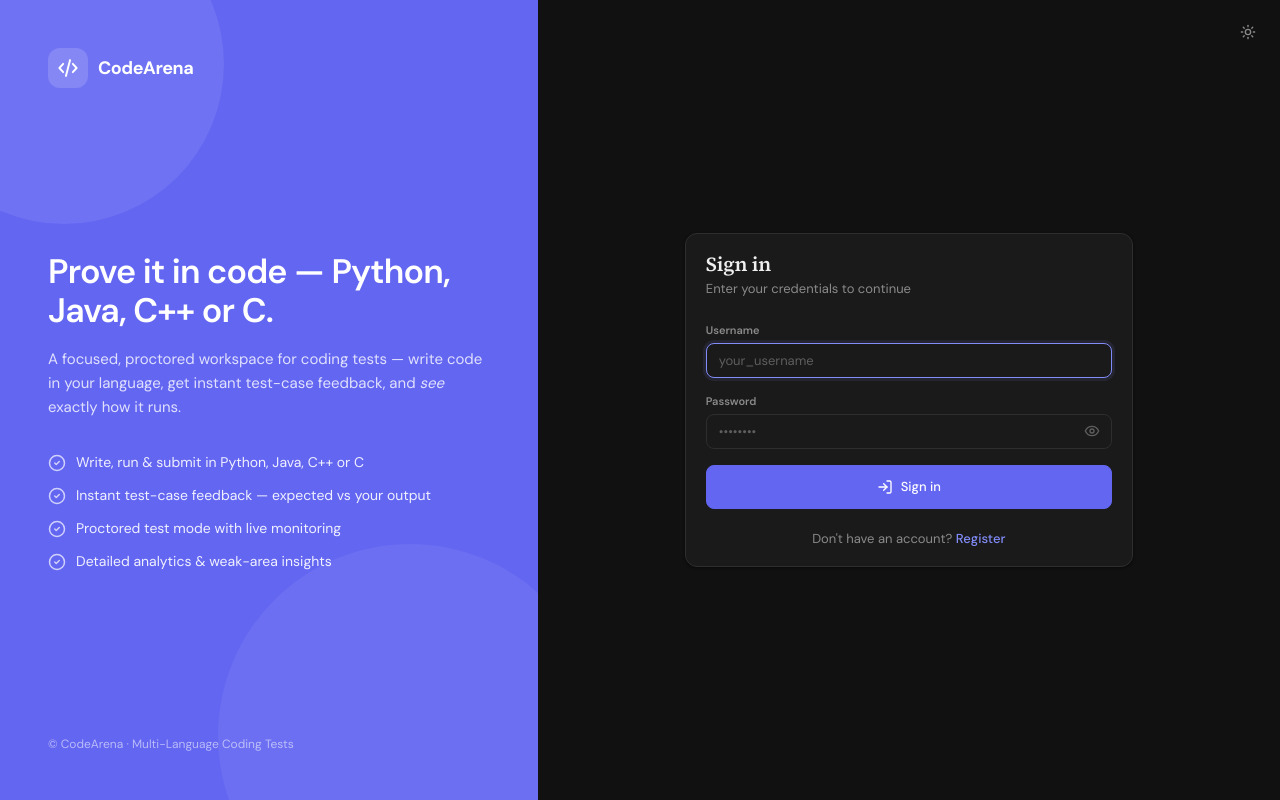
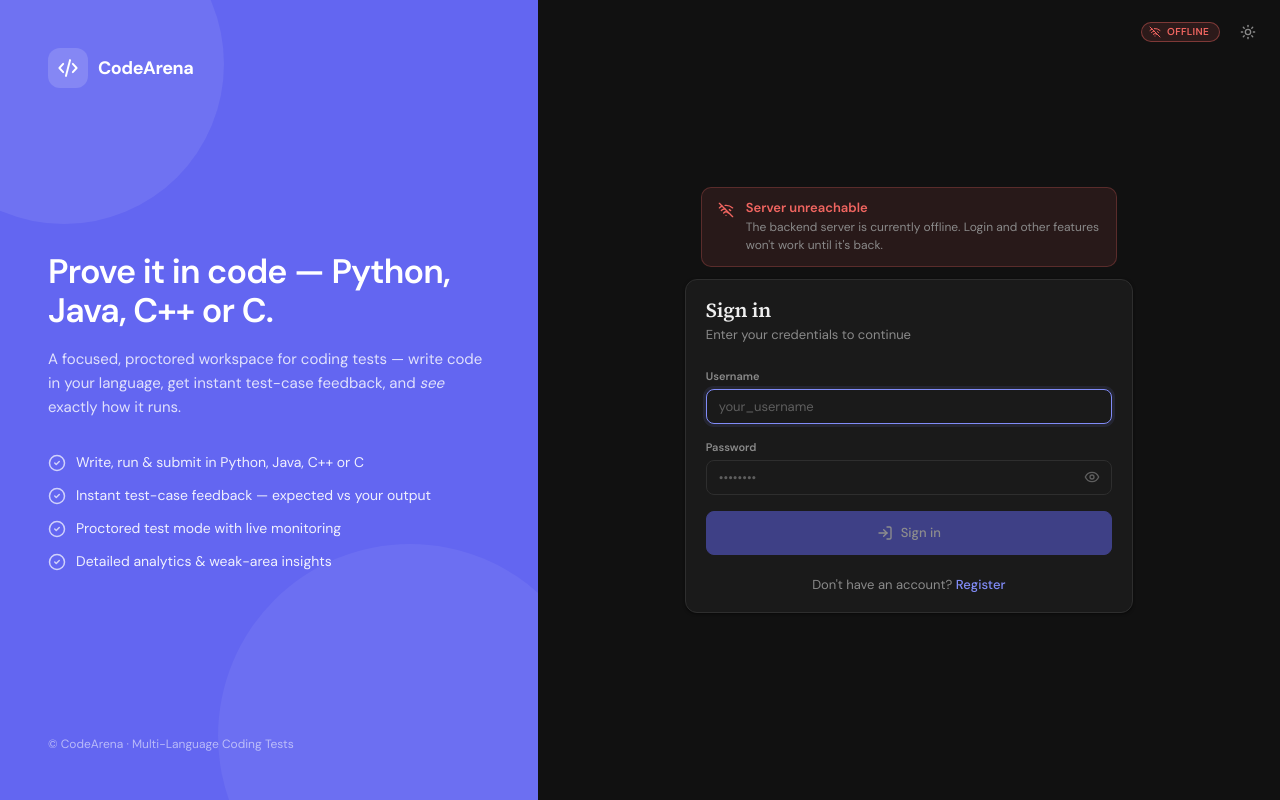
Before and after one commit to Mohanakumar-07/CodeCompiler, a React (Vite) app in the folder frontend/: page /login in a window 1280 px wide. Built offline with nearby package versions, Linux system fonts and the light colour scheme; no server answers.

Commit message:
dashboard fix

```diff
--- a/frontend/src/components/Topbar.jsx
+++ b/frontend/src/components/Topbar.jsx
@@ -2,10 +2,13 @@ import { PanelLeft, HelpCircle } from 'lucide-react'
 import { useAuth } from '../context/AuthContext'
 import ThemeToggle from './ui/ThemeToggle'
 import Breadcrumb from './ui/Breadcrumb'
+import ServerStatusBadge from './ui/ServerStatusBadge'
+import useBackendStatus from '../hooks/useBackendStatus'
 
 export default function Topbar({ onMenuClick, onTour }) {
   const { user } = useAuth()
   const initial = (user?.full_name || user?.username || '?')[0].toUpperCase()
+  const { online, checking } = useBackendStatus()
 
   return (
     <header className="flex items-center justify-between gap-3 h-12 px-4 lg:px-6 flex-shrink-0 bg-surface border-b border-line">
@@ -21,8 +24,9 @@ export default function Topbar({ onMenuClick, onTour }) {
         <Breadcrumb />
       </div>
 
-      {/* Right: tour + theme + user */}
+      {/* Right: status + tour + theme + user */}
       <div className="flex items-center gap-2">
+        <ServerStatusBadge online={online} checking={checking} />
         {onTour && (
           <button onClick={onTour} title="Take a guided tour"
             className="inline-flex items-center justify-center w-8 h-8 rounded-lg text-t3 hover:text-brand hover:bg-surface-h transition-colors">
--- a/frontend/src/components/ui/AuthShell.jsx
+++ b/frontend/src/components/ui/AuthShell.jsx
@@ -1,6 +1,8 @@
 import { CheckCircle2 } from 'lucide-react'
 import { LogoMark } from './Logo'
 import ThemeToggle from './ThemeToggle'
+import ServerStatusBadge from './ServerStatusBadge'
+import useBackendStatus from '../../hooks/useBackendStatus'
 
 const FEATURES = [
   'Write, run & submit in Python, Java, C++ or C',
@@ -10,6 +12,7 @@ const FEATURES = [
 ]
 
 export default function AuthShell({ children }) {
+  const { online, checking } = useBackendStatus()
   return (
     <div className="min-h-screen flex bg-beige-pg">
       {/* Brand panel */}
@@ -48,7 +51,10 @@ export default function AuthShell({ children }) {
 
       {/* Form panel */}
       <div className="flex-1 flex items-center justify-center px-4 py-10 relative">
-        <div className="absolute top-4 right-4"><ThemeToggle /></div>
+        <div className="absolute top-4 right-4 flex items-center gap-3">
+          <ServerStatusBadge online={online} checking={checking} />
+          <ThemeToggle />
+        </div>
         <div className="w-full max-w-md animate-fade-in">
           {/* compact brand for small screens (brand panel hidden) */}
           <div className="lg:hidden flex flex-col items-center mb-8">
--- a/frontend/src/components/ui/CertificateModal.jsx
+++ b/frontend/src/components/ui/CertificateModal.jsx
@@ -1,4 +1,5 @@
 import { useRef } from 'react'
+import { createPortal } from 'react-dom'
 import { jsPDF } from 'jspdf'
 import { X, Download, FileText } from 'lucide-react'
 import toast from 'react-hot-toast'
@@ -52,7 +53,7 @@ export default function CertificateModal({ open, onClose, name, solved, avgScore
     } catch { toast.error('Could not generate PDF') }
   }
 
-  return (
+  return createPortal(
     <div className="fixed inset-0 z-50 flex items-center justify-center p-4" style={{ background: 'rgba(0,0,0,0.6)', backdropFilter: 'blur(4px)' }} onClick={onClose}>
       <div className="w-full max-w-4xl" onClick={(e) => e.stopPropagation()}>
         <div className="flex items-center justify-between mb-3">
@@ -115,6 +116,7 @@ export default function CertificateModal({ open, onClose, name, solved, avgScore
           </svg>
         </div>
       </div>
-    </div>
+    </div>,
+    document.body
   )
 }
--- a/frontend/src/components/ui/Modal.jsx
+++ b/frontend/src/components/ui/Modal.jsx
@@ -1,5 +1,6 @@
 import { X } from 'lucide-react'
 import { useEffect } from 'react'
+import { createPortal } from 'react-dom'
 
 export default function Modal({ open, onClose, title, children, size = 'md' }) {
   useEffect(() => {
@@ -18,7 +19,7 @@ export default function Modal({ open, onClose, title, children, size = 'md' }) {
     full: 'max-w-[95vw]',
   }[size] || 'max-w-2xl'
 
-  return (
+  return createPortal(
     <div className="modal-overlay" onClick={onClose}>
       <div className={`modal-box ${sizeClass}`} onClick={(e) => e.stopPropagation()}>
         <div className="flex items-center justify-between mb-5">
@@ -33,6 +34,7 @@ export default function Modal({ open, onClose, title, children, size = 'md' }) {
         </div>
         {children}
       </div>
-    </div>
+    </div>,
+    document.body
   )
 }
--- /dev/null
+++ b/frontend/src/components/ui/ServerStatusBadge.jsx
@@ -0,0 +1,54 @@
+import { Wifi, WifiOff } from 'lucide-react'
+
+/**
+ * Compact online / offline pill for the Topbar.
+ * Pulses green when online, glows red when offline.
+ */
+export default function ServerStatusBadge({ online, checking }) {
+  // Still waiting for first result
+  if (online === null) {
+    return (
+      <span className="server-badge server-badge--checking" title="Checking server…">
+        <span className="server-dot server-dot--checking" />
+        <span className="server-label">Checking…</span>
+      </span>
+    )
+  }
+
+  if (online) {
+    return (
+      <span className="server-badge server-badge--online" title="Backend server is reachable">
+        <span className="server-dot server-dot--online" />
+        <span className="server-label">Online</span>
+      </span>
+    )
+  }
+
+  return (
+    <span className="server-badge server-badge--offline" title="Cannot reach the backend server">
+      <WifiOff size={12} className="server-badge-icon" />
+      <span className="server-label">Offline</span>
+    </span>
+  )
+}
+
+/**
+ * Full-width banner for the login page when the backend is unreachable.
+ */
+export function ServerOfflineBanner({ online }) {
+  if (online === null || online === true) return null
+
+  return (
+    <div className="server-banner">
+      <div className="server-banner-inner">
+        <WifiOff size={16} className="server-banner-icon" />
+        <div>
+          <p className="server-banner-title">Server unreachable</p>
+          <p className="server-banner-desc">
+            The backend server is currently offline. Login and other features won't work until it's back.
+          </p>
+        </div>
+      </div>
+    </div>
+  )
+}
--- /dev/null
+++ b/frontend/src/hooks/useBackendStatus.js
@@ -0,0 +1,39 @@
+import { useState, useEffect, useCallback, useRef } from 'react'
+import api from '../api/client'
+
+/**
+ * Polls /api/health to track whether the backend is reachable.
+ * @param {number} intervalMs  How often to poll (default 15 s).
+ * @returns {{ online: boolean | null, checking: boolean, lastChecked: Date | null }}
+ *   `online` is null until the first check completes.
+ */
+export default function useBackendStatus(intervalMs = 15_000) {
+  const [online, setOnline]           = useState(null)   // null = unknown
+  const [checking, setChecking]       = useState(true)
+  const [lastChecked, setLastChecked] = useState(null)
+  const mountedRef = useRef(true)
+
+  const check = useCallback(async () => {
+    setChecking(true)
+    try {
+      await api.get('/health', { timeout: 5000 })
+      if (mountedRef.current) setOnline(true)
+    } catch {
+      if (mountedRef.current) setOnline(false)
+    } finally {
+      if (mountedRef.current) {
+        setChecking(false)
+        setLastChecked(new Date())
+      }
+    }
+  }, [])
+
+  useEffect(() => {
+    mountedRef.current = true
+    check()                                       // immediate first check
+    const id = setInterval(check, intervalMs)
+    return () => { mountedRef.current = false; clearInterval(id) }
+  }, [check, intervalMs])
+
+  return { online, checking, lastChecked }
+}
--- a/frontend/src/index.css
+++ b/frontend/src/index.css
@@ -393,3 +393,72 @@ body {
 
 /* ── Fullscreen proctoring ──────────────────────────────────────────────── */
 .fullscreen-mode { position: fixed !important; inset: 0 !important; z-index: 9999; background: var(--beige-pg); }
+
+/* ── Server status badge (Topbar) ──────────────────────────────────────── */
+.server-badge {
+  @apply inline-flex items-center gap-1.5;
+  padding: 3px 10px 3px 7px; border-radius: var(--r-full);
+  font: 600 10px/1 var(--sans); letter-spacing: 0.03em; text-transform: uppercase;
+  transition: all var(--t-base) var(--ease);
+  cursor: default; user-select: none;
+}
+.server-badge--online {
+  background: rgba(61,214,140,0.12); color: var(--ok);
+  border: 1px solid rgba(61,214,140,0.20);
+}
+.server-badge--offline {
+  background: rgba(240,101,96,0.12); color: var(--err);
+  border: 1px solid rgba(240,101,96,0.25);
+  animation: offlinePulse 2s ease-in-out infinite;
+}
+.server-badge--checking {
+  background: var(--sh); color: var(--t4);
+  border: 1px solid var(--b);
+}
+.server-dot {
+  width: 7px; height: 7px; border-radius: var(--r-full); flex-shrink: 0;
+}
+.server-dot--online {
+  background: var(--ok);
+  box-shadow: 0 0 6px rgba(61,214,140,0.55);
+  animation: dotPulse 2s ease-in-out infinite;
+}
+.server-dot--checking {
+  background: var(--t4);
+  animation: dotPulse 1s ease-in-out infinite;
+}
+.server-label { white-space: nowrap; }
+.server-badge-icon { flex-shrink: 0; }
+
+@keyframes dotPulse {
+  0%, 100% { opacity: 1; transform: scale(1); }
+  50%      { opacity: .55; transform: scale(0.85); }
+}
+@keyframes offlinePulse {
+  0%, 100% { border-color: rgba(240,101,96,0.25); }
+  50%      { border-color: rgba(240,101,96,0.55); }
+}
+
+/* ── Server offline banner (Login) ─────────────────────────────────────── */
+.server-banner {
+  width: 100%; padding: 0 1rem;
+  animation: bannerSlideDown 0.35s var(--ease);
+}
+.server-banner-inner {
+  @apply flex items-start gap-3;
+  max-width: 28rem; margin: 0 auto;
+  background: rgba(240,101,96,0.10); border: 1px solid rgba(240,101,96,0.25);
+  border-radius: var(--r-lg); padding: 12px 16px;
+}
+.server-banner-icon { color: var(--err); flex-shrink: 0; margin-top: 2px; }
+.server-banner-title {
+  font: 600 13px/1.3 var(--sans); color: var(--err);
+}
+.server-banner-desc {
+  font: 400 12px/1.5 var(--sans); color: var(--t3); margin-top: 2px;
+}
+
+@keyframes bannerSlideDown {
+  from { opacity: 0; transform: translateY(-8px); }
+  to   { opacity: 1; transform: translateY(0); }
+}
--- a/frontend/src/pages/auth/Login.jsx
+++ b/frontend/src/pages/auth/Login.jsx
@@ -5,6 +5,8 @@ import toast from 'react-hot-toast'
 import api from '../../api/client'
 import { useAuth } from '../../context/AuthContext'
 import AuthShell from '../../components/ui/AuthShell'
+import { ServerOfflineBanner } from '../../components/ui/ServerStatusBadge'
+import useBackendStatus from '../../hooks/useBackendStatus'
 
 export default function Login() {
   const { login } = useAuth()
@@ -12,6 +14,7 @@ export default function Login() {
   const [form, setForm]       = useState({ username: '', password: '' })
   const [showPw, setShowPw]   = useState(false)
   const [loading, setLoading] = useState(false)
+  const { online } = useBackendStatus()
 
   const submit = async (e) => {
     e.preventDefault()
@@ -30,7 +33,8 @@ export default function Login() {
 
   return (
     <AuthShell>
-      <div className="card">
+      <ServerOfflineBanner online={online} />
+      <div className="card" style={{ marginTop: online === false ? '12px' : undefined }}>
         <h2 className="h2">Sign in</h2>
         <p className="section-sub mb-6 mt-0.5">Enter your credentials to continue</p>
 
@@ -68,7 +72,7 @@ export default function Login() {
             </div>
           </div>
 
-          <button type="submit" disabled={loading} className="btn-primary w-full mt-1 h-11">
+          <button type="submit" disabled={loading || online === false} className="btn-primary w-full mt-1 h-11">
             <LogIn size={16} />
             {loading ? 'Signing in…' : 'Sign in'}
           </button>
--- a/frontend/src/pages/auth/Register.jsx
+++ b/frontend/src/pages/auth/Register.jsx
@@ -5,6 +5,8 @@ import toast from 'react-hot-toast'
 import api from '../../api/client'
 import { useAuth } from '../../context/AuthContext'
 import AuthShell from '../../components/ui/AuthShell'
+import { ServerOfflineBanner } from '../../components/ui/ServerStatusBadge'
+import useBackendStatus from '../../hooks/useBackendStatus'
 
 export default function Register() {
   const { login } = useAuth()
@@ -14,6 +16,7 @@ export default function Register() {
   })
   const [showPw, setShowPw]   = useState(false)
   const [loading, setLoading] = useState(false)
+  const { online } = useBackendStatus()
 
   const submit = async (e) => {
     e.preventDefault()
@@ -42,7 +45,8 @@ export default function Register() {
 
   return (
     <AuthShell>
-      <div className="card">
+      <ServerOfflineBanner online={online} />
+      <div className="card" style={{ marginTop: online === false ? '12px' : undefined }}>
         <h2 className="h2">Create account</h2>
         <p className="section-sub mb-6 mt-0.5">Join the platform today</p>
 
@@ -95,7 +99,7 @@ export default function Register() {
             </div>
           </div>
 
-          <button type="submit" disabled={loading} className="btn-primary w-full mt-1 h-11">
+          <button type="submit" disabled={loading || online === false} className="btn-primary w-full mt-1 h-11">
             <UserPlus size={16} />
             {loading ? 'Creating account…' : 'Create account'}
           </button>
```
